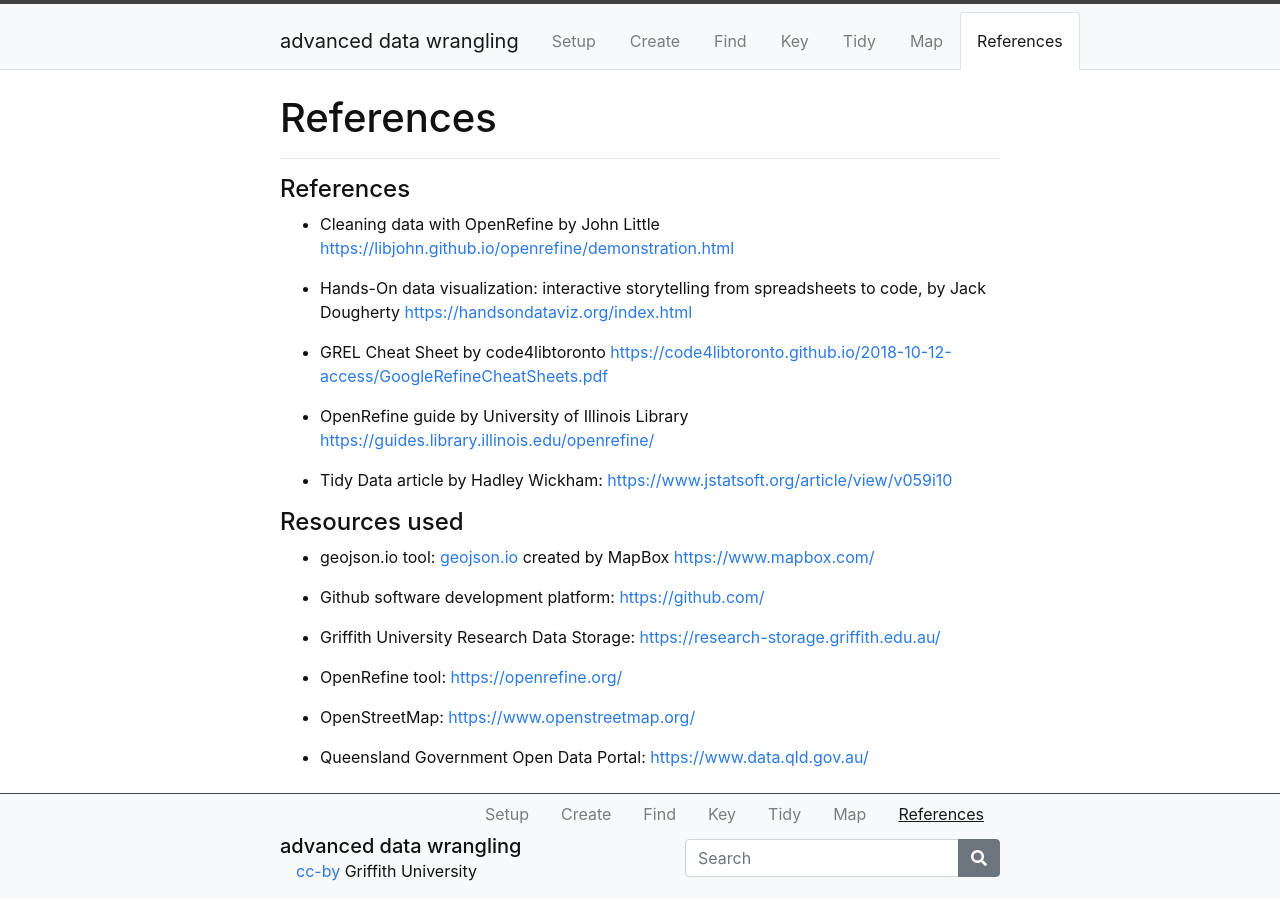
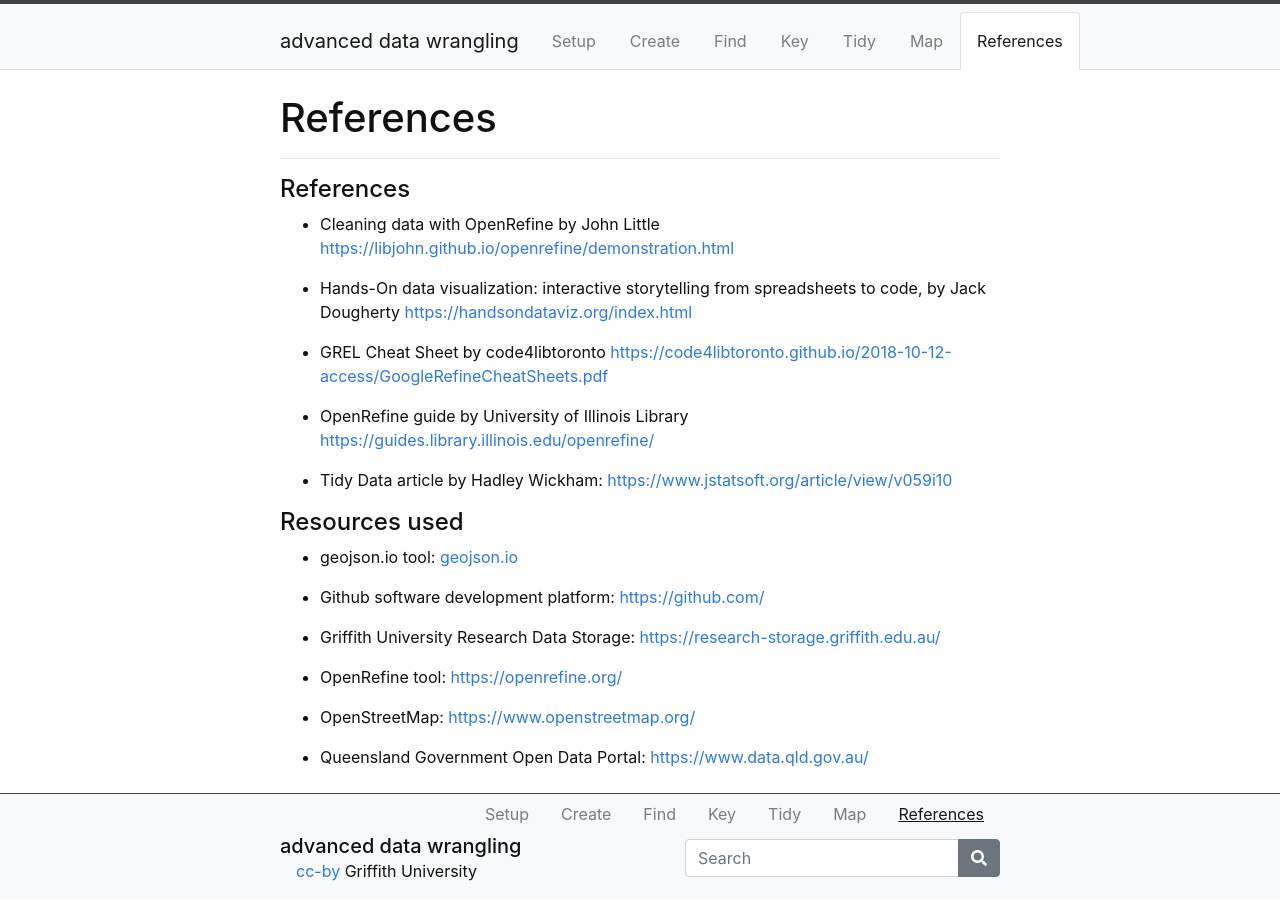
Before and after one commit to GULibrarySandbox/advanced-data-wrangle-old, a Jekyll site: the page built from content/7-lesson.md, in a window 1280 px wide. Built offline with Jekyll 4.4.1, drawn with Linux system fonts in a browser that asks for light colours.

Commit message:
Update 7-lesson.md

```diff
--- a/content/7-lesson.md
+++ b/content/7-lesson.md
@@ -19,7 +19,7 @@ nav: true
 
 #### Resources used
 
-- geojson.io tool: [geojson.io](http://geojson.io/) created by MapBox [https://www.mapbox.com/](https://www.mapbox.com/)
+- geojson.io tool: [geojson.io](http://geojson.io/)
 
 - Github software development platform: [https://github.com/](https://github.com/)
 
```
